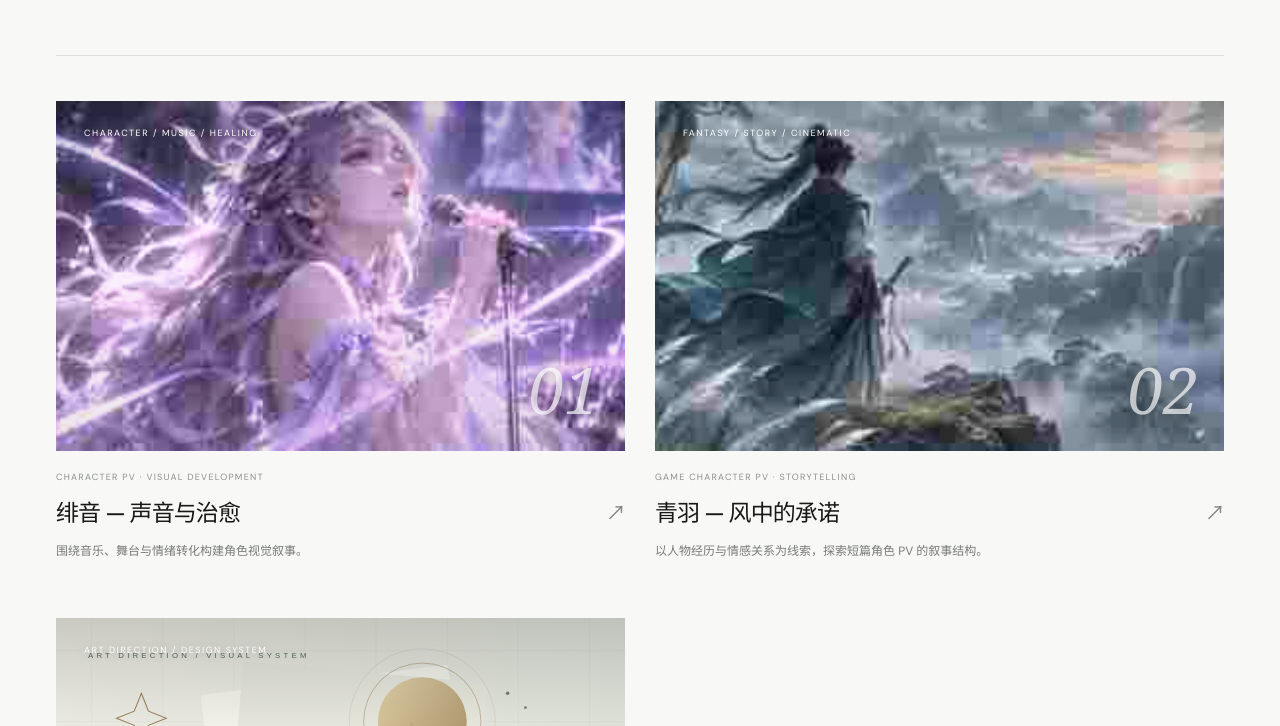
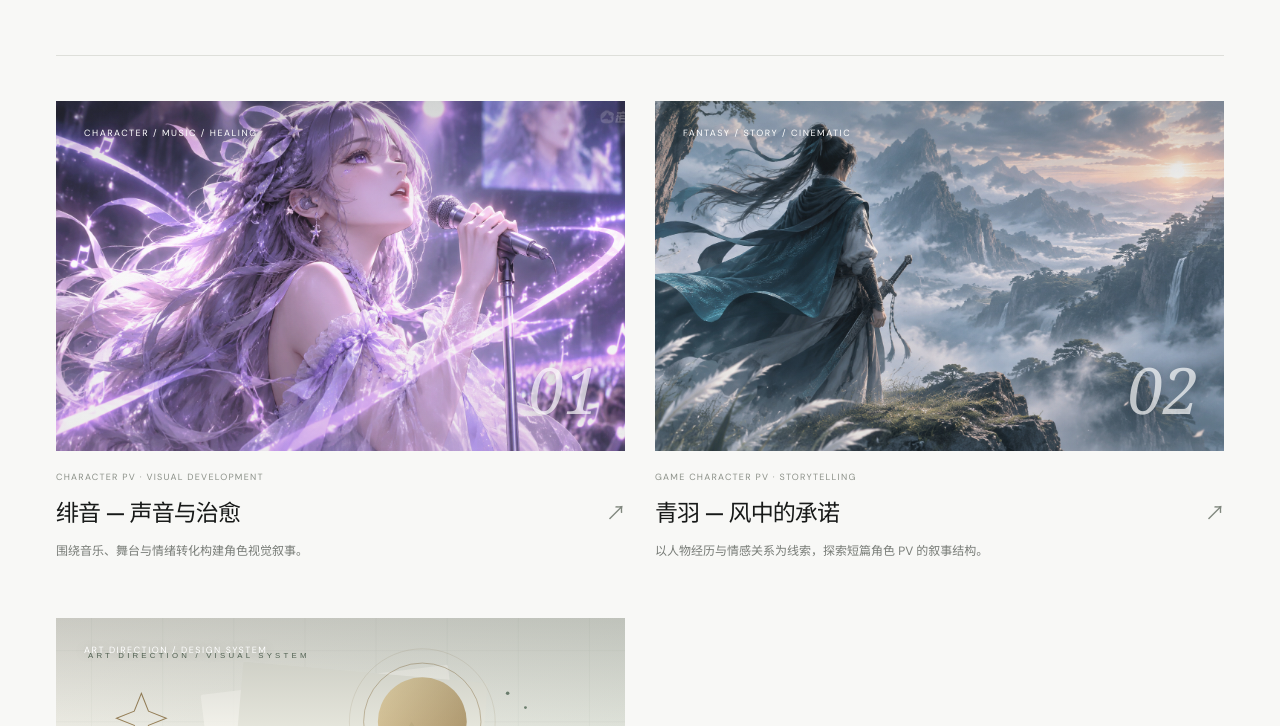
Before and after one commit to lc371005266-ux/personal-site, a plain HTML site: page projects.html in a window 1280 px wide. Shown: the part 374-1100 px from the top of the page. Drawn offline with Linux system fonts and the light colour scheme.

Commit message:
Use uploaded full-resolution portfolio images

```diff
--- a/projects.html
+++ b/projects.html
@@ -3,8 +3,8 @@
 <body><a class="skip" href="#main">跳到正文</a><header class="site-header"><a class="brand" href="index.html"><span class="brand-mark">LC</span><span class="brand-name">CREATIVE PORTFOLIO</span></a><button class="menu-toggle" type="button" aria-expanded="false" aria-controls="site-nav" aria-label="打开导航"><span></span><span></span></button><nav id="site-nav" aria-label="主导航"><a href="projects.html" aria-current="page">项目案例</a><a href="index.html#about">关于</a><a href="links.html">链接</a><a href="notes.html">笔记</a><a class="nav-contact" href="index.html#contact">联系 ↗</a></nav></header>
 <main id="main" class="project-index"><div class="project-intro"><p class="eyebrow">SELECTED WORK / 2026</p><h1>项目案例<span>。</span></h1><p>以角色叙事、AI 视觉与动态影像为核心，记录从创意概念、视觉探索到制作方法的过程。</p></div>
 <div class="case-grid">
-<a class="case-card" href="project.html?case=fenyin"><div class="case-art"><img src="assets/fenyin-close-small.jpg?v=20261119" alt="绯音舞台与声浪概念视觉"><span class="case-mark">CHARACTER / MUSIC / HEALING</span><span class="case-number">01</span></div><div class="case-meta">CHARACTER PV · VISUAL DEVELOPMENT</div><div class="case-title">绯音 — 声音与治愈<span>↗</span></div><p class="case-desc">围绕音乐、舞台与情绪转化构建角色视觉叙事。</p></a>
-<a class="case-card" href="project.html?case=qingyu"><div class="case-art"><img src="assets/qingyu-stage.jpg?v=20261119" alt="青羽山崖与风的概念视觉"><span class="case-mark">FANTASY / STORY / CINEMATIC</span><span class="case-number">02</span></div><div class="case-meta">GAME CHARACTER PV · STORYTELLING</div><div class="case-title">青羽 — 风中的承诺<span>↗</span></div><p class="case-desc">以人物经历与情感关系为线索，探索短篇角色 PV 的叙事结构。</p></a>
+<a class="case-card" href="project.html?case=fenyin"><div class="case-art"><img src="assets/fenyin-close-hd.jpg?v=20261119" alt="绯音舞台与声浪概念视觉"><span class="case-mark">CHARACTER / MUSIC / HEALING</span><span class="case-number">01</span></div><div class="case-meta">CHARACTER PV · VISUAL DEVELOPMENT</div><div class="case-title">绯音 — 声音与治愈<span>↗</span></div><p class="case-desc">围绕音乐、舞台与情绪转化构建角色视觉叙事。</p></a>
+<a class="case-card" href="project.html?case=qingyu"><div class="case-art"><img src="assets/qingyu-stage-hd.jpg?v=20261119" alt="青羽山崖与风的概念视觉"><span class="case-mark">FANTASY / STORY / CINEMATIC</span><span class="case-number">02</span></div><div class="case-meta">GAME CHARACTER PV · STORYTELLING</div><div class="case-title">青羽 — 风中的承诺<span>↗</span></div><p class="case-desc">以人物经历与情感关系为线索，探索短篇角色 PV 的叙事结构。</p></a>
 <a class="case-card" href="project.html?case=system"><div class="case-art"><img src="assets/visual-system.svg" alt="版本主题视觉系统概念设计"><span class="case-mark">ART DIRECTION / DESIGN SYSTEM</span><span class="case-number">03</span></div><div class="case-meta">VISUAL DESIGN · WORKFLOW</div><div class="case-title">版本主题视觉系统<span>↗</span></div><p class="case-desc">从情绪板到最终落地，建立可复用的游戏版本视觉包装流程。</p></a>
 </div><p class="case-disclaimer">页面中的抽象图形为概念占位视觉，用于表达项目方向；并非最终项目截图或已交付成果。可在后续替换为真实作品图片、视频与过程稿。</p></main>
 <footer class="site-footer"><a class="footer-brand" href="index.html">LC<span>.</span></a><span>DESIGNED WITH INTENTION.</span><span>© 2026 LC PORTFOLIO</span><a href="admin/index.html">内容管理 ↗</a></footer>
```
